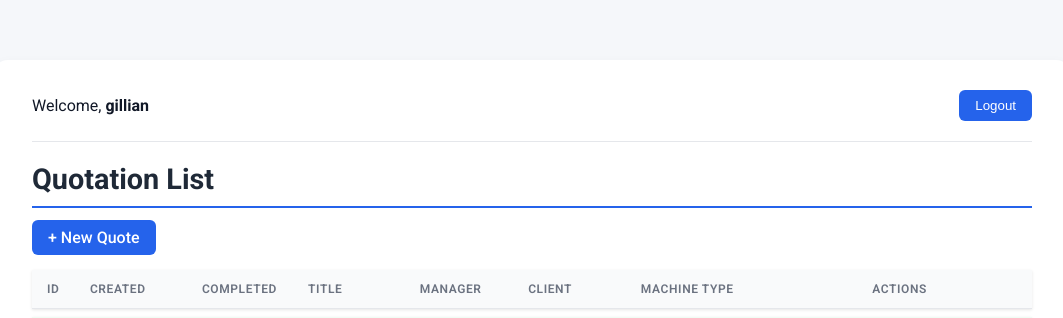
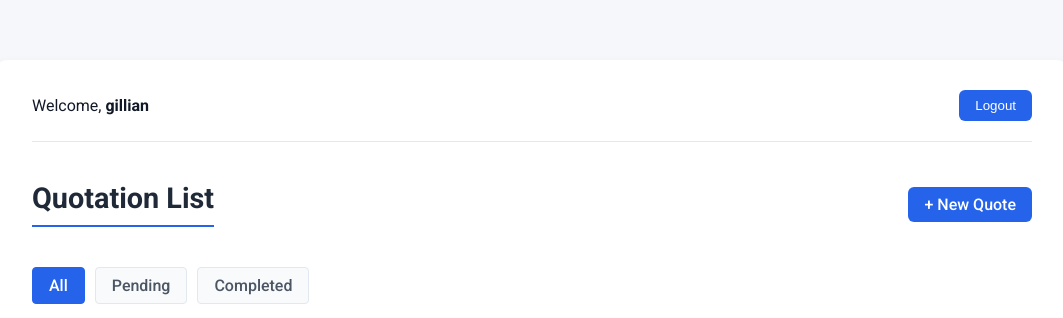
Before and after one commit to Riccaruga/quotations_list, a Django app: page / in a window 1280 px wide. Shown: the top 318 px of the page, without its empty margins (108-1171 px from the left). Run offline with Django 5.2, Linux system fonts and the light colour scheme; a user stored in the database is signed in; data comes from the database, SQL or seed files in the repository; both versions use the stored data as it was after the commit.

Commit message:
Add two_chucks and three_chucks fields to Quote model
Added two BooleanFields, two_chucks and three_chucks, to the Quote model with corresponding migration. Updated quote form and detail templates to support these fields. Enhanced quote list view and template to include status filtering (all, pending, completed) with UI improvements.

```diff
--- a/base/models.py
+++ b/base/models.py
@@ -45,6 +45,9 @@ class Quote(models.Model):
     automatic_loading = models.BooleanField(default=False)
     semi_automatic_loading = models.BooleanField(default=False)
     manual_loading = models.BooleanField(default=False)
+    two_chucks = models.BooleanField(default=False)
+    three_chucks = models.BooleanField(default=False)
+
 
     completed = models.BooleanField(default=False)
     additional_requirements = models.TextField(blank=True, null=True)
--- a/base/templates/base/quote_list.html
+++ b/base/templates/base/quote_list.html
@@ -16,13 +16,60 @@
 
 <hr>
 
-<h1>Quotation List</h1>
+<div class="header-container">
+    <h1>Quotation List</h1>
+    <a href="{% url 'quote-create' %}" class="btn">+ New Quote</a>
+</div>
 
 <link rel="stylesheet" href="https://cdnjs.cloudflare.com/ajax/libs/font-awesome/6.0.0-beta3/css/all.min.css">
 
-<a href="{% url 'quote-create' %}" class="btn">+ New Quote</a>
+<div class="status-filters">
+    <a href="?status=all" class="status-btn {% if current_status == 'all' %}active{% endif %}">
+        All
+    </a>
+    <a href="?status=pending" class="status-btn {% if current_status == 'pending' %}active{% endif %}">
+        Pending
+    </a>
+    <a href="?status=completed" class="status-btn {% if current_status == 'completed' %}active{% endif %}">
+        Completed
+    </a>
+</div>
 
 <style>
+.header-container {
+    display: flex;
+    justify-content: space-between;
+    align-items: center;
+    margin-bottom: 20px;
+}
+
+.status-filters {
+    display: flex;
+    gap: 10px;
+    margin-bottom: 20px;
+}
+
+.status-btn {
+    padding: 8px 16px;
+    border: 1px solid #e2e8f0;
+    border-radius: 4px;
+    text-decoration: none;
+    color: #4b5563;
+    background-color: #f8fafc;
+    transition: all 0.2s;
+}
+
+.status-btn:hover {
+    background-color: #f1f5f9;
+    border-color: #cbd5e1;
+}
+
+.status-btn.active {
+    background-color: #2563eb;
+    color: white;
+    border-color: #2563eb;
+}
+
 .action-cell {
     padding: 8px 12px !important;
     text-align: center;
--- a/base/views.py
+++ b/base/views.py
@@ -24,6 +24,23 @@ class CustomLoginView(LoginView):
 class QuoteList(LoginRequiredMixin, ListView):
     model = Quote
     context_object_name = 'quotes'
+    template_name = 'base/quote_list.html'
+
+    def get_queryset(self):
+        queryset = super().get_queryset()
+        status = self.request.GET.get('status', 'all')
+
+        if status == 'pending':
+            return queryset.filter(completed=False).order_by('-created_at')
+        elif status == 'completed':
+            return queryset.filter(completed=True).order_by('-created_at')
+        else:
+            return queryset.order_by('-created_at')
+
+    def get_context_data(self, **kwargs):
+        context = super().get_context_data(**kwargs)
+        context['current_status'] = self.request.GET.get('status', 'all')
+        return context
 
 class QuoteDetail(LoginRequiredMixin, DetailView):
     model = Quote
```
Also changed, not shown: base/templates/base/quote.html (+31 -7 lines), base/templates/base/quote_form.html (+15 -1 lines), base/migrations/0011_quote_three_chucks_quote_two_chucks.py (added), db.sqlite3.
